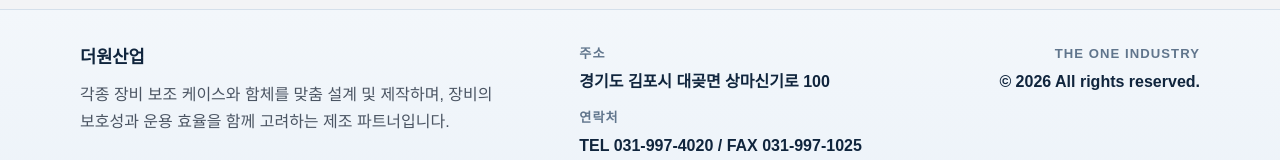
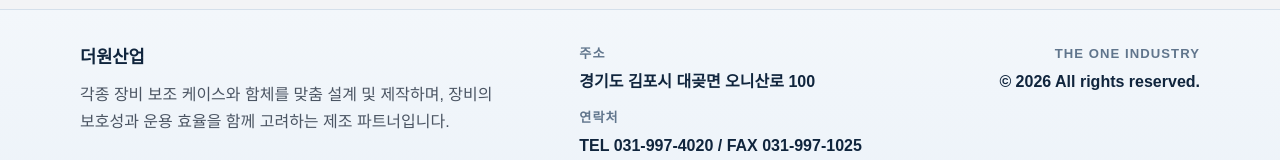
Before and after one commit to kpd4444/The_One, a React (Vite) app in the folder theone-site/: page /about in a window 1280 px wide. Shown: the part 1193-1353 px from the top of the page. Built offline with nearby package versions, Linux system fonts and the light colour scheme; a web font is replaced by a local one.

Commit message:
error edit

```diff
--- a/theone-site/src/components/Footer.jsx
+++ b/theone-site/src/components/Footer.jsx
@@ -13,7 +13,7 @@ export default function Footer() {
         <div className="footer-info">
           <div>
             <span>주소</span>
-            <strong>경기도 김포시 대곶면 상마신기로 100</strong>
+            <strong>경기도 김포시 대곶면 오니산로 100</strong>
           </div>
           <div>
             <span>연락처</span>
--- a/theone-site/src/components/sections/about/HistorySection.jsx
+++ b/theone-site/src/components/sections/about/HistorySection.jsx
@@ -38,7 +38,7 @@ const history = [
   {
     date: "2023.08",
     title: "창고 이전",
-    description: "경기도 김포시 대곶면 상마신기로 100",
+    description: "경기도 김포시 대곶면 오니산로 100",
   },
   {
     date: "2024.12",
--- a/theone-site/src/components/sections/about/OrgChartSection.jsx
+++ b/theone-site/src/components/sections/about/OrgChartSection.jsx
@@ -10,7 +10,7 @@ export default function OrgChartSection() {
 
           <div className="org-ceo-card">
             <span className="org-role">대표이사</span>
-            <strong>조성록</strong>
+            <strong>대표이사</strong>
           </div>
 
           <div className="org-link-line" aria-hidden="true" />
```
